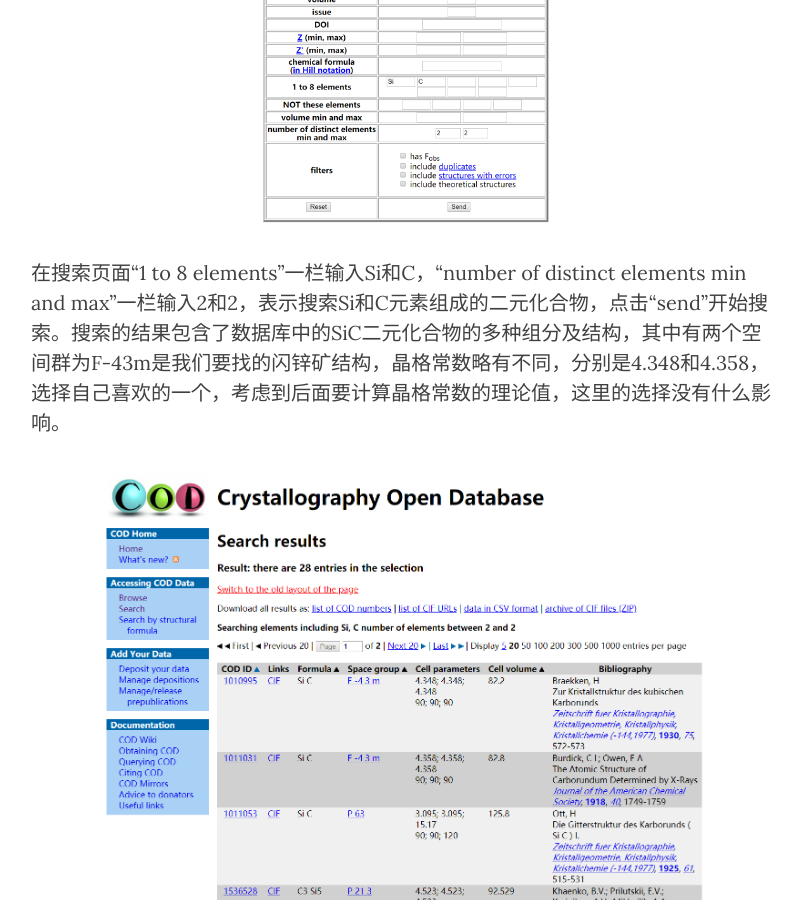
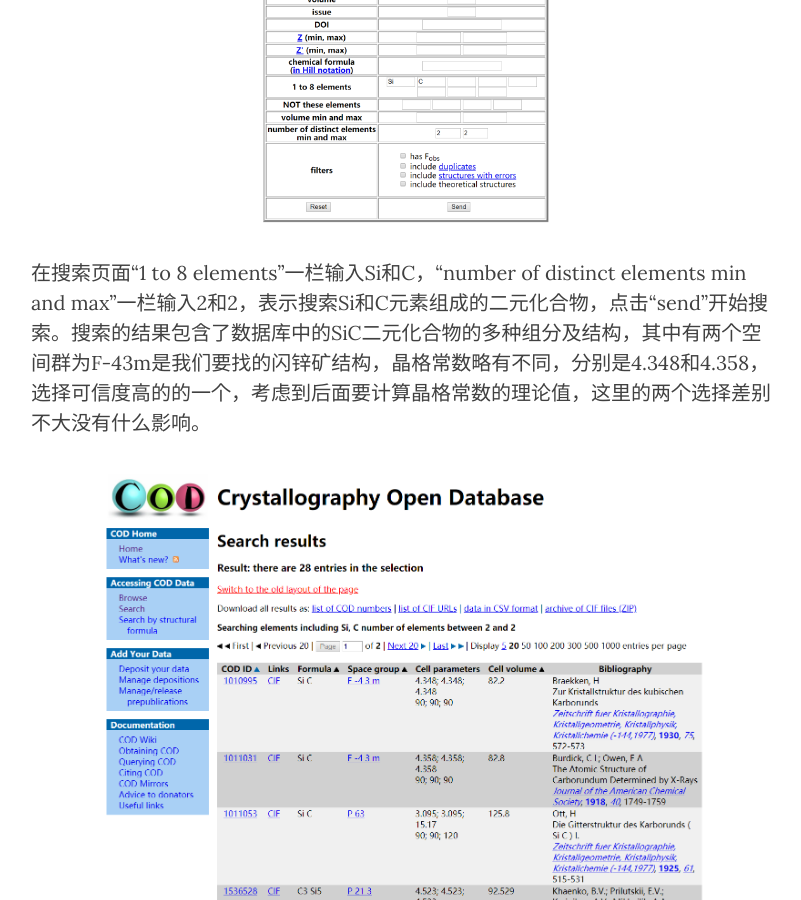
Before and after one commit to yyyu200/DFTbook, a Jekyll site: the page built from _posts/2019-04-01-HandsOn.md, in a window 1280 px wide and 900 px high, scrolled down 1419 px. Shown: the whole window, without its empty margins (234-1035 px from the left). Built offline with Jekyll 4.4.1, drawn with Linux system fonts in a browser that asks for light colours; nearby versions of some CDN libraries; formulas are drawn with MathJax 3; comment, search, counter and statistics services are not loaded.

Commit message:
modify at20190925-07:37:43-aliyun

```diff
--- a/_posts/2019-04-01-HandsOn.md
+++ b/_posts/2019-04-01-HandsOn.md
@@ -33,7 +33,7 @@
     <img src="../../../../../img/COD_send_search.png" width="300" />
 </p>
 
-在搜索页面“1 to 8 elements”一栏输入Si和C，“number of distinct elements min and max”一栏输入2和2，表示搜索Si和C元素组成的二元化合物，点击“send”开始搜索。搜索的结果包含了数据库中的SiC二元化合物的多种组分及结构，其中有两个空间群为F-43m是我们要找的闪锌矿结构，晶格常数略有不同，分别是4.348和4.358，选择自己喜欢的一个，考虑到后面要计算晶格常数的理论值，这里的选择没有什么影响。
+在搜索页面“1 to 8 elements”一栏输入Si和C，“number of distinct elements min and max”一栏输入2和2，表示搜索Si和C元素组成的二元化合物，点击“send”开始搜索。搜索的结果包含了数据库中的SiC二元化合物的多种组分及结构，其中有两个空间群为F-43m是我们要找的闪锌矿结构，晶格常数略有不同，分别是4.348和4.358，选择可信度高的的一个，考虑到后面要计算晶格常数的理论值，这里的两个选择差别不大没有什么影响。
 
 <p align="center">
     <img src="../../../../../img/COD_search_results.png" width="600" />
```
